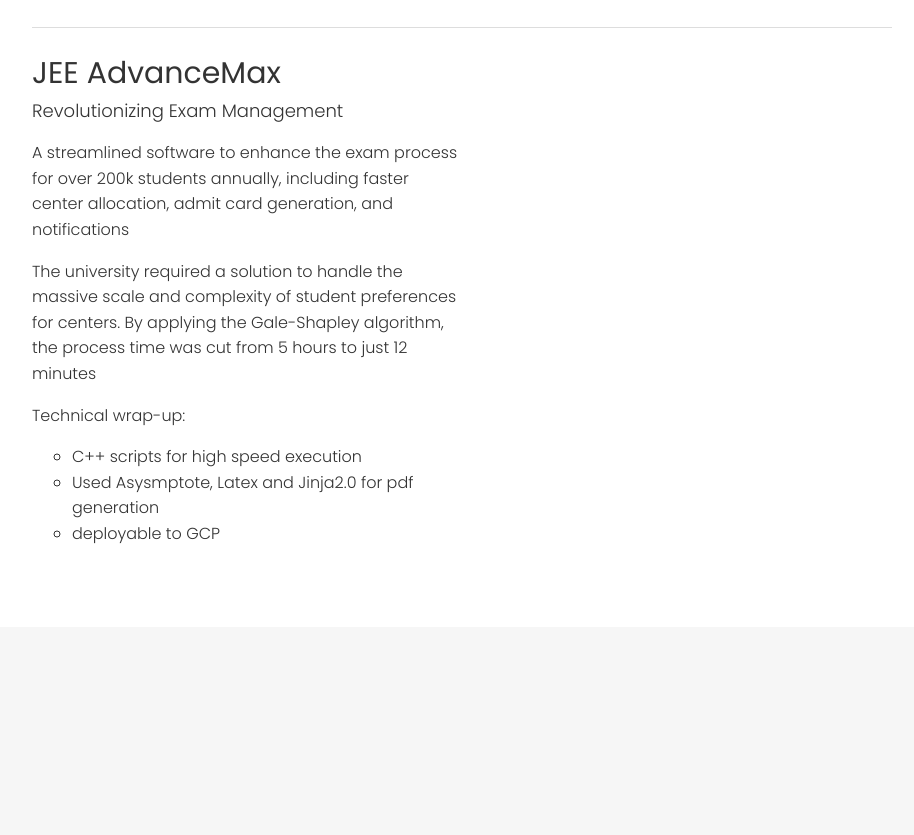
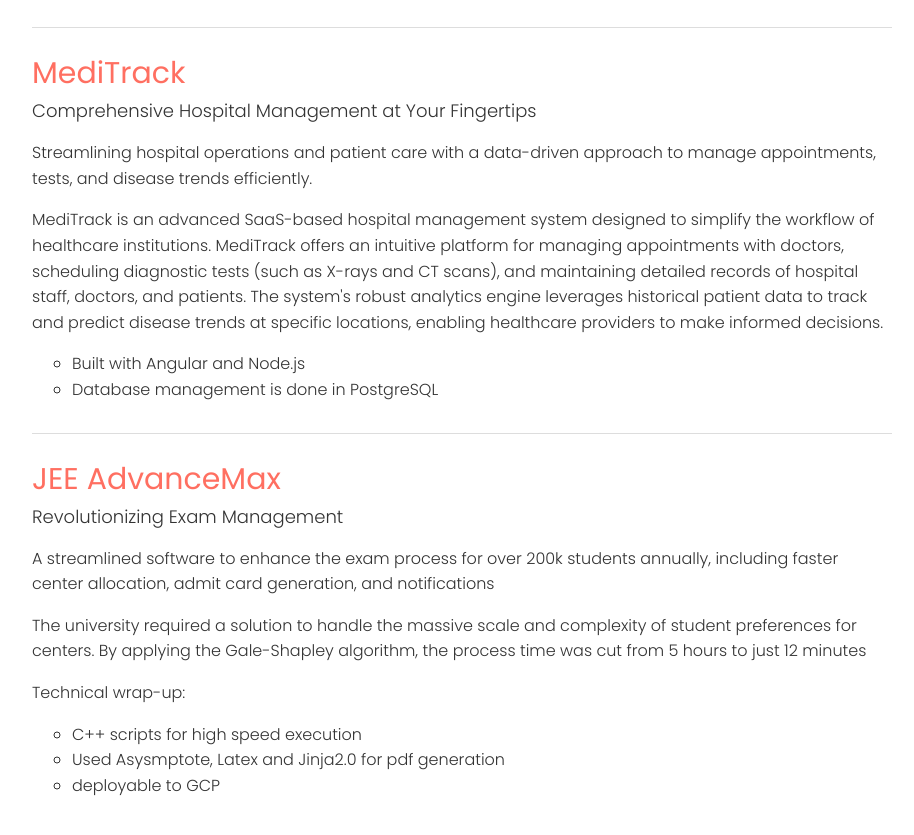
Before and after one commit to gprince349/gprince349.github.io, a plain HTML site: page portfolio/index.html in a window 1280 px wide. Shown: the part 1553-2388 px from the top of the page, without its empty margins (338-1252 px from the left). Before the commit the page ends 2180 px from the top, so only its background shows below. Drawn offline with Linux system fonts and the light colour scheme; files that its build step writes are made by us from their sources; files whose address does not match are found by name.

Commit message:
added portfolio project

```diff
--- a/css/main.css
+++ b/css/main.css
@@ -7,8 +7,7 @@
 
 :root {
     --primary-color: #008080;
-    --background-color: #008080;
-    --accent-color: #008080;
+    --accent-color: #FF6F61;
 }
 
 .fa,
@@ -2729,7 +2728,7 @@
 
 .red,
 a {
-    color: var(--primary-color)
+    color: var(--accent-color)
 }
 
 h1 {
@@ -2979,7 +2978,7 @@
     font-size: 14px;
     color: #fff;
     text-align: left;
-    background-color: var(--background-color)
+    background-color: var(--primary-color)
     /* background-color: rgba(145, 13, 13, .8) */
 }
 
@@ -3314,7 +3313,7 @@
 .main-title {
     line-height: 1;
     margin-bottom: 15px;
-    color: #555
+    color: var(--accent-color)
 }
 
 .timeline {
@@ -3772,6 +3771,11 @@
     float: left
 }
 
+.portfolio-timeline__project-text-full {
+    width: 100%;
+    float: left
+}
+
 @media screen and (max-width:1000px) {
     .portfolio-timeline__project-text {
         width: auto;
--- a/portfolio/index.html
+++ b/portfolio/index.html
@@ -76,7 +76,6 @@
                       <!-- <li class=""><a href="/blog">Tech blog</a></li> -->
                       <li class=""><a href="../cv/index.html">CV</a></li>
                       <!-- <li class=""><a href="../talks/index.html">Presentations</a></li> -->
-                      <!-- <li><a href="https://jackthenomad.com/" target="_blank">Personal blog</a></li> -->
                     </ul>
                   </div>
             </nav>
@@ -119,7 +118,7 @@
     <div class="site-main">
         <div class="site-main-inner">
             <div class="main-section portfolio-section">
-                <h1 class="main-title">Portfolio</h1>
+                <h1 class="main-title red">Portfolio</h1>
 
                 <div class="timeline portfolio-timeline">
                     <ul>
@@ -170,7 +169,7 @@
                             <div class="timeline_element-contents">
                                 <div class="portfolio-timeline__project-text">
                                     <!-- <a href="tripsomnia/index.html" class="portfolio-timeline__project-link"> -->
-                                        <div class="project-title">WirePro</div>
+                                        <div class="project-title red">WirePro</div>
                                         <div class="project-subtitle">Smart Machine Booking & Analytics for Wire Production</div>
                                     <!-- </a> -->
                                     <div class="project-description">
@@ -219,7 +218,7 @@
                             <div class="timeline_element-contents">
                                 <div class="portfolio-timeline__project-text">
                                     <!-- <a href="Dashboard/index.html" class="portfolio-timeline__project-link"> -->
-                                        <div class="project-title">Deployment Insight Dashboard</div>
+                                        <div class="project-title red">Deployment Insight Dashboard</div>
                                         <div class="project-subtitle">Real-time performance tracking and analytics
                                             for optimal cloud deployment management</div>
                                     <!-- </a> -->
@@ -257,9 +256,46 @@
 
                         <li class="timeline_element project">
                             <div class="timeline_element-contents">
-                                <div class="portfolio-timeline__project-text">
+                                <div class="portfolio-timeline__project-text-full">
+                                    <!-- <a href="#" class="portfolio-timeline__project-link"> -->
+                                        <div class="project-title red">MediTrack</div>
+                                        <div class="project-subtitle">Comprehensive Hospital Management at Your Fingertips
+                                        </div>
+                                    <!-- </a> -->
+                                    <div class="project-description">
+                                        <p>Streamlining hospital operations and patient care with a data-driven approach
+                                             to manage appointments, tests, and disease trends efficiently.</p>
+
+                                        <p>MediTrack is an advanced SaaS-based hospital management system designed to simplify the workflow of healthcare
+                                             institutions. MediTrack offers an intuitive platform for managing appointments with doctors, scheduling diagnostic tests
+                                              (such as X-rays and CT scans), and maintaining detailed records of hospital staff, doctors, and patients.
+                                              The system's robust analytics engine leverages historical patient data to track and predict disease trends at specific locations,
+                                               enabling healthcare providers to make informed decisions.</p>
+
+                                        <ul>
+                                            <li>Built with Angular and Node.js</li>
+                                            <li>Database management is done in PostgreSQL</li>
+                                        </ul>
+                                    </div>
+
+                                </div>
+
+<!--
+                                <div class="project-image">
+                                    <a href="reservise/index.html">
+                                        <img src="../generated/images/portfolio/reservise/head-only-800x568-0e67bb.3eaa83c5.png"
+                                            alt="Reservise">
+                                    </a>
+                                </div> -->
+
+                            </div>
+                        </li>
+
+                        <li class="timeline_element project">
+                            <div class="timeline_element-contents">
+                                <div class="portfolio-timeline__project-text-full">
                                     <!-- <a href="recruitee/index.html" class="portfolio-timeline__project-link"> -->
-                                        <div class="project-title">JEE AdvanceMax</div>
+                                        <div class="project-title red">JEE AdvanceMax</div>
                                         <div class="project-subtitle">Revolutionizing Exam Management</div>
                                     <!-- </a> -->
                                     <div class="project-description">
@@ -294,42 +330,9 @@
                             </div>
                         </li>
 
-                        <!-- <li class="timeline_element project">
-                            <div class="timeline_element-contents">
-                                <div class="portfolio-timeline__project-text">
-                                    <a href="reservise/index.html" class="portfolio-timeline__project-link">
-                                        <div class="project-title">Hospital Management application</div>
-                                        <div class="project-subtitle">Simple online reservations for sports facilities
-                                        </div>
-                                    </a>
-                                    <div class="project-description">
-                                        <p>The application allows for online reservation of courts and managing your
-                                            reservations.</p>
-
-                                        <ul>
-                                            <li>a hybrid mobile application (for Android &amp; iOS)</li>
-                                            <li>done in Angular + Ionic Framework</li>
-                                            <li>deployable to mobile stores as native app via Apache Cordova</li>
-                                        </ul>
-                                    </div>
-
-                                    <a href="reservise/index.html" class="project-readmore button button-red">
-                                        Read more
-                                    </a>
-                                </div>
 
 
-                                <div class="project-image">
-                                    <a href="reservise/index.html">
-                                        <img src="../generated/images/portfolio/reservise/head-only-800x568-0e67bb.3eaa83c5.png"
-                                            alt="Reservise">
-                                    </a>
-                                </div>
-
-                            </div>
-                        </li>
-
-                        <li class="timeline_element project">
+                       <!--  <li class="timeline_element project">
                             <div class="timeline_element-contents">
                                 <div class="portfolio-timeline__project-text">
                                     <a href="gulliver/index.html" class="portfolio-timeline__project-link">
```
Also changed, not shown: contact/index.html (+0 -1 lines), index.html (+0 -1 lines), skills-and-offer/index.html (+0 -1 lines).
